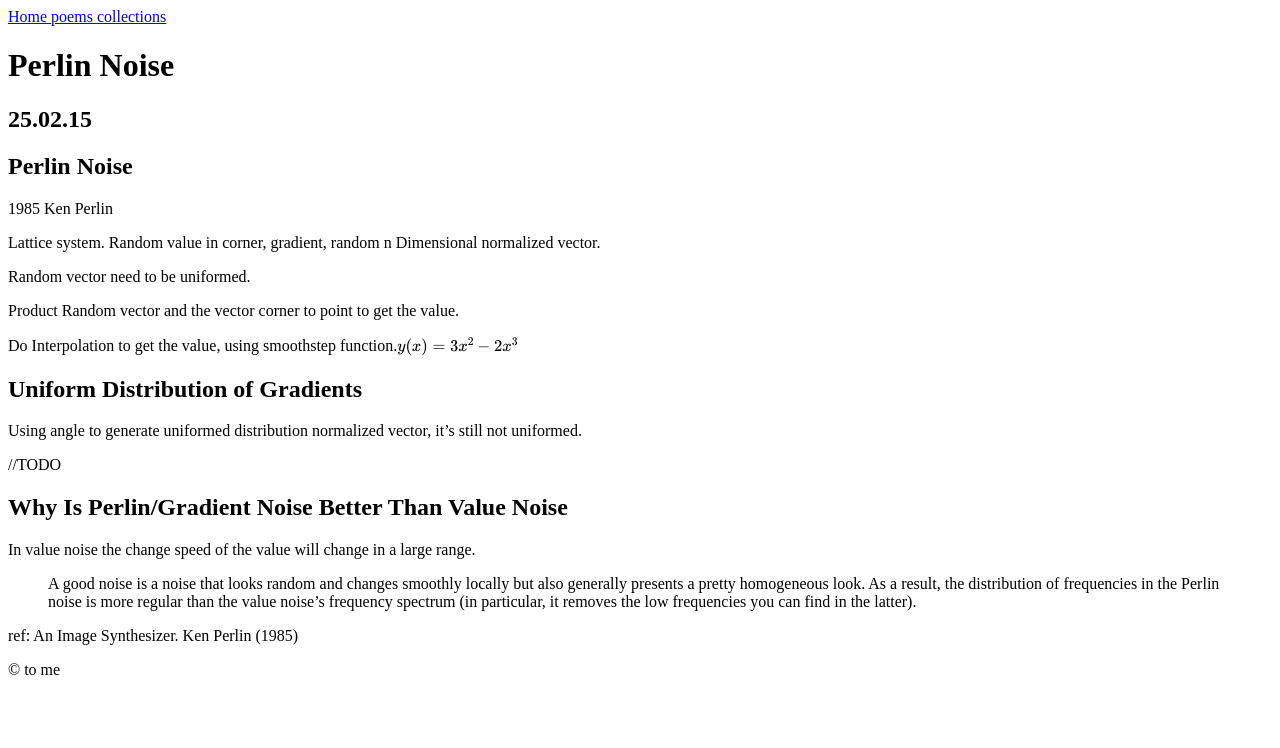
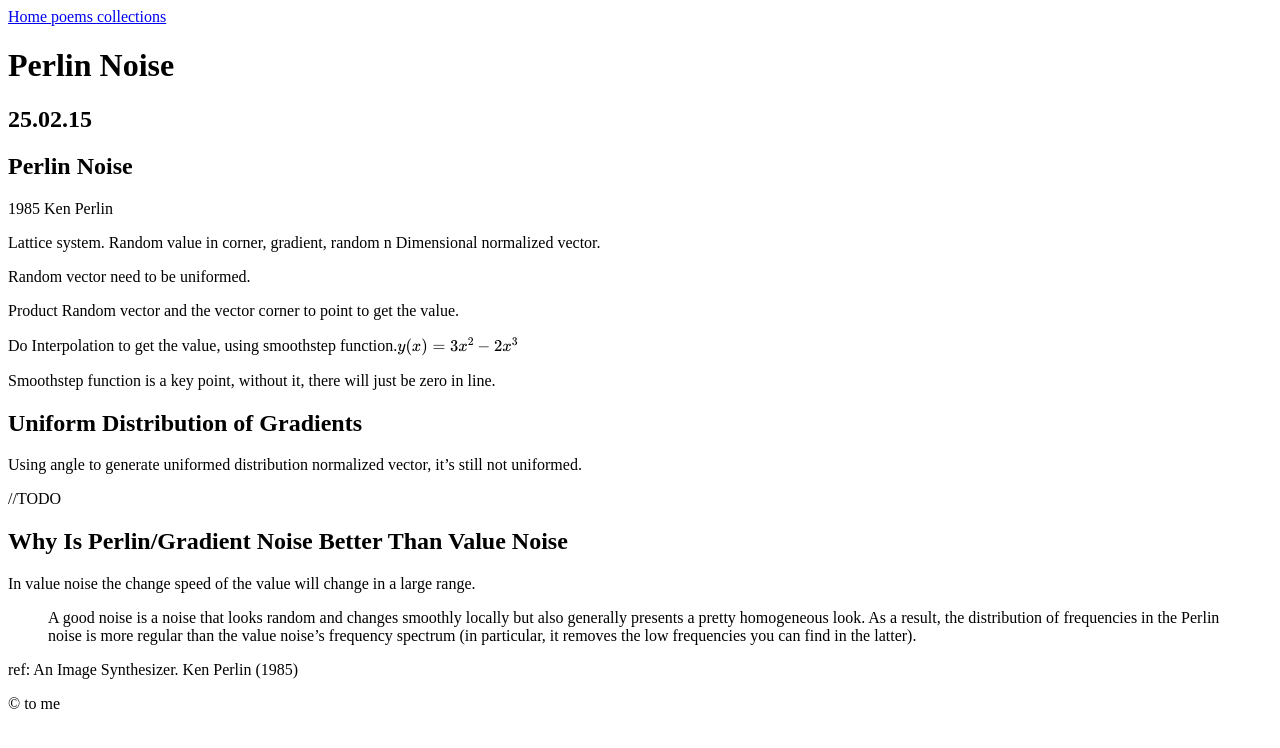
Before and after one commit to WSQS/blog, a Jekyll site: the page built from _code/computer_graphics/perlin_noise.md, in a window 1280 px wide. Shown: the top 748 px of the page. Built offline with Jekyll 4.4.1, drawn with Linux system fonts in a browser that asks for light colours.

Commit message:
add note of smoothstep function

```diff
--- a/_code/computer_graphics/perlin_noise.md
+++ b/_code/computer_graphics/perlin_noise.md
@@ -20,6 +20,8 @@ Product Random vector and the vector corner to point to get the value.
 
 Do Interpolation to get the value, using smoothstep function.$y(x) = 3 x ^2 - 2 x ^ 3$
 
+Smoothstep function is a key point, without it, there will just be zero in line.
+
 ## Uniform Distribution of Gradients
 
 Using angle to generate uniformed distribution normalized vector, it's still not uniformed.
```
